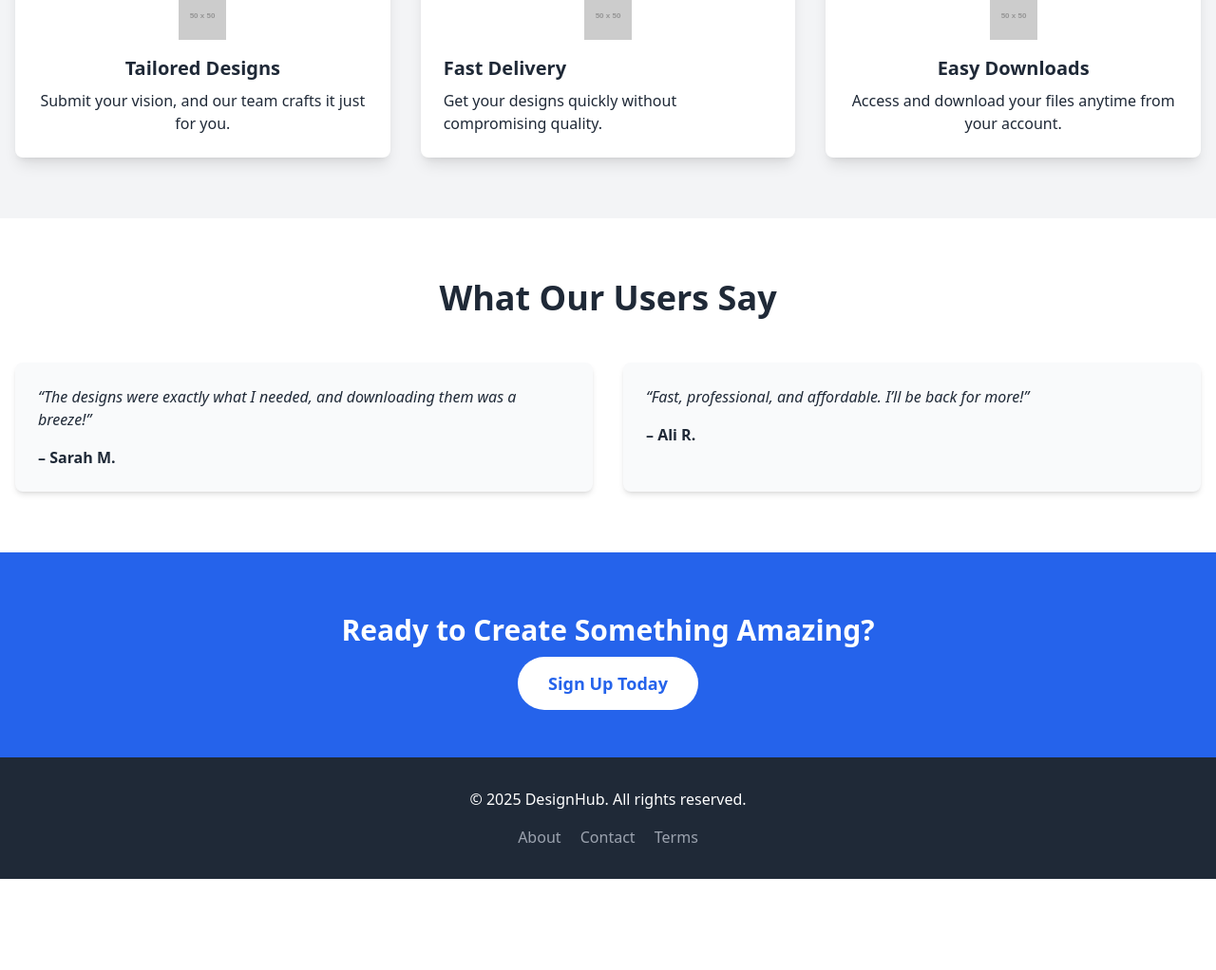
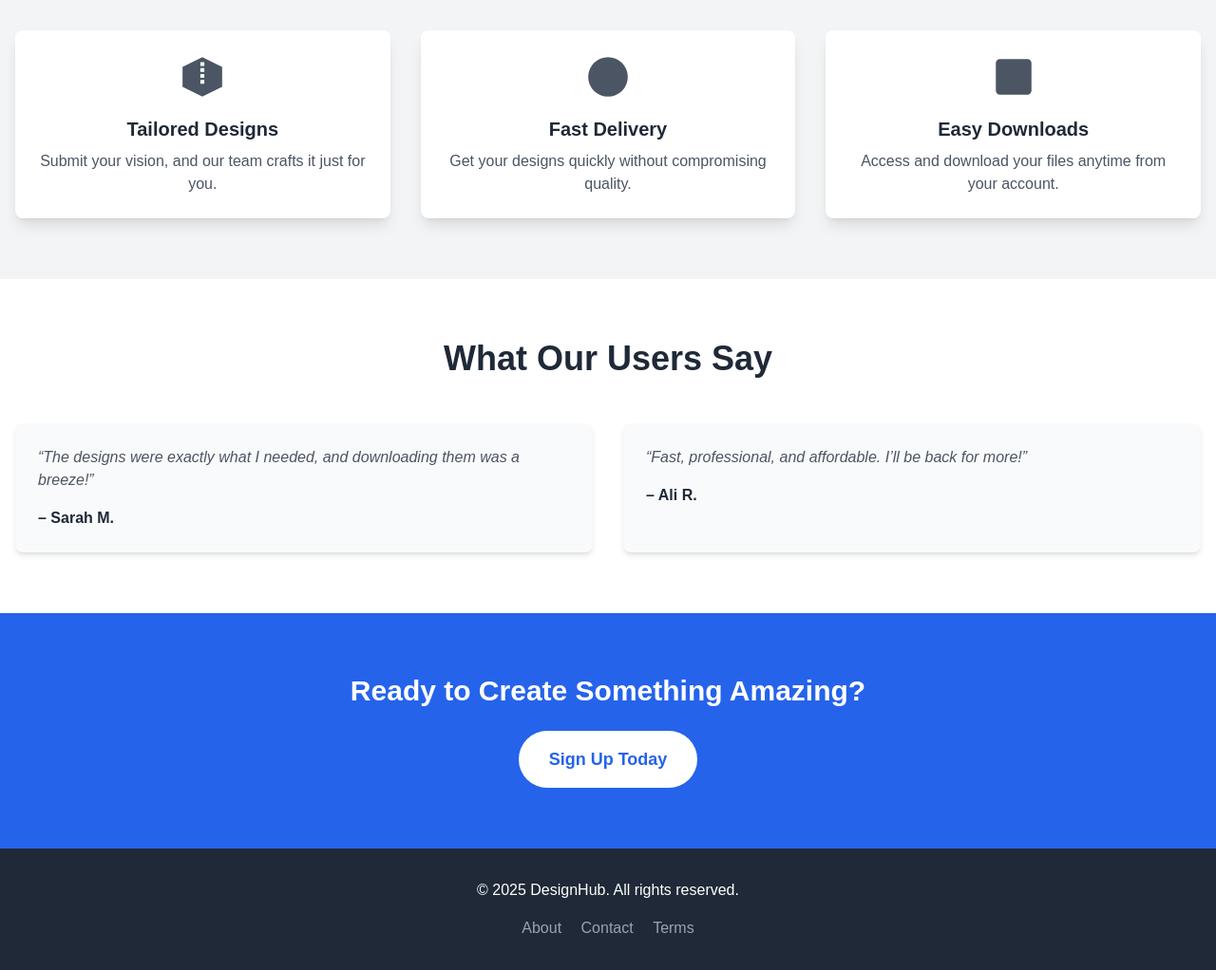
Before and after one commit to theonlykingpin/Design-Hub, a plain HTML site: page index.html in a window 1280 px wide. Shown: the part 520-1542 px from the top of the page at 95% size. Before the commit the page ends 1446 px from the top, so only its background shows below. Drawn offline with nearby package versions, Linux system fonts and the light colour scheme; placeholder pictures from the web are drawn by us; a web font is replaced by a local one.

Commit message:
Update index.html

```diff
--- a/index.html
+++ b/index.html
@@ -16,6 +16,11 @@
             50% { background-position: 100% 50%; }
             100% { background-position: 0% 50%; }
         }
+        [dir="rtl"] .text-center { text-align: center; }
+        [dir="rtl"] .text-left { text-align: right; }
+        [dir="rtl"] .text-right { text-align: left; }
+        .feature-icon { width: 50px; height: 50px; fill: #4b5563; transition: fill 0.3s; }
+        .feature-icon:hover { fill: #2563eb; }
     </style>
 </head>
 <body class="font-sans text-gray-800 transition-all duration-300" id="body-root">
@@ -27,31 +32,37 @@
     <!-- Hero Section -->
     <section class="animate-gradient text-white py-20">
         <div class="container mx-auto text-center px-4">
-            <h1 class="text-5xl md:text-6xl font-bold mb-6" data-en="Turn Your Ideas into Stunning Designs" data-fa="ایده‌هایت را به طرح‌های خیره‌کننده تبدیل کن">Turn Your Ideas into Stunning Designs</h1>
-            <p class="text-xl md:text-2xl mb-8" data-en="Custom graphics, illustrations, and more – delivered to your account." data-fa="گرافیک سفارشی، تصاویر و بیشتر – مستقیم در حساب کاربری‌ات.">Custom graphics, illustrations, and more – delivered to your account.</p>
-            <a href="/register" class="bg-white text-gray-800 px-8 py-4 rounded-full font-semibold text-lg hover:bg-gray-200 transition" data-en="Get Started Now" data-fa="همین حالا شروع کن">Get Started Now</a>
+            <h1 class="text-4xl sm:text-5xl md:text-6xl font-bold mb-6 leading-tight" data-en="Turn Your Ideas into Stunning Designs" data-fa="ایده‌هایت را به طرح‌های خیره‌کننده تبدیل کن">Turn Your Ideas into Stunning Designs</h1>
+            <p class="text-lg sm:text-xl md:text-2xl mb-8 max-w-2xl mx-auto" data-en="Custom graphics, illustrations, and more – delivered to your account." data-fa="گرافیک سفارشی، تصاویر و بیشتر – مستقیم در حساب کاربری‌ات.">Custom graphics, illustrations, and more – delivered to your account.</p>
+            <a href="/register" class="inline-block bg-white text-gray-800 px-8 py-4 rounded-full font-semibold text-lg hover:bg-gray-200 transition" data-en="Get Started Now" data-fa="همین حالا شروع کن">Get Started Now</a>
         </div>
     </section>
 
     <!-- Features Section -->
     <section class="py-16 bg-gray-100">
         <div class="container mx-auto px-4">
-            <h2 class="text-4xl font-bold text-center mb-12" data-en="Why Choose DesignHub?" data-fa="چرا DesignHub را انتخاب کنیم؟">Why Choose DesignHub?</h2>
-            <div class="grid grid-cols-1 md:grid-cols-3 gap-8">
+            <h2 class="text-3xl sm:text-4xl font-bold text-center mb-12" data-en="Why Choose DesignHub?" data-fa="چرا DesignHub را انتخاب کنیم؟">Why Choose DesignHub?</h2>
+            <div class="grid grid-cols-1 sm:grid-cols-2 md:grid-cols-3 gap-8">
                 <div class="text-center p-6 bg-white rounded-lg shadow-lg">
-                    <img src="https://via.placeholder.com/50" alt="Custom Icon" class="mx-auto mb-4">
+                    <svg class="feature-icon mx-auto mb-4" viewBox="0 0 24 24">
+                        <path d="M12 2L2 7v10l10 5 10-5V7L12 2zm-1 2.5h2v2h-2v-2zm0 3h2v2h-2v-2zm0 3h2v2h-2v-2zm0 3h2v2h-2v-2z"/>
+                    </svg>
                     <h3 class="text-xl font-semibold mb-2" data-en="Tailored Designs" data-fa="طرح‌های سفارشی">Tailored Designs</h3>
-                    <p data-en="Submit your vision, and our team crafts it just for you." data-fa="چشم‌اندازت را بفرست، تیم ما آن را برایت می‌سازد.">Submit your vision, and our team crafts it just for you.</p>
-                </div>
-                <div class="texthz-center p-6 bg-white rounded-lg shadow-lg">
-                    <img src="https://via.placeholder.com/50" alt="Fast Icon" class="mx-auto mb-4">
-                    <h3 class="text-xl font-semibold mb-2" data-en="Fast Delivery" data-fa="تحویل سریع">Fast Delivery</h3>
-                    <p data-en="Get your designs quickly without compromising quality." data-fa="طرح‌هایت را سریع و با کیفیت بگیر.">Get your designs quickly without compromising quality.</p>
+                    <p class="text-gray-600" data-en="Submit your vision, and our team crafts it just for you." data-fa="چشم‌اندازت را بفرست، تیم ما آن را برایت می‌سازد.">Submit your vision, and our team crafts it just for you.</p>
                 </div>
                 <div class="text-center p-6 bg-white rounded-lg shadow-lg">
-                    <img src="https://via.placeholder.com/50" alt="Download Icon" class="mx-auto mb-4">
+                    <svg class="feature-icon mx-auto mb-4" viewBox="0 0 24 24">
+                        <path d="M12 2a10 10 0 100 20 10 10 0 000-20zm1 2h-2v8l-3.5 2 1 1.73L13 13V4z"/>
+                    </svg>
+                    <h3 class="text-xl font-semibold mb-2" data-en="Fast Delivery" data-fa="تحویل سریع">Fast Delivery</h3>
+                    <p class="text-gray-600" data-en="Get your designs quickly without compromising quality." data-fa="طرح‌هایت را سریع و با کیفیت بگیر.">Get your designs quickly without compromising quality.</p>
+                </div>
+                <div class="text-center p-6 bg-white rounded-lg shadow-lg">
+                    <svg class="feature-icon mx-auto mb-4" viewBox="0 0 24 24">
+                        <path d="M5 3h14a2 2 0 012 2v14a2 2 0 01-2 2H5a2 2 0 01-2-2V5a2 2 0 012-2zm2 12h10v2H7v-2zm0-4h10v2H7v-2zm0-4h10v2H7v-2z"/>
+                    </svg>
                     <h3 class="text-xl font-semibold mb-2" data-en="Easy Downloads" data-fa="دانلود آسان">Easy Downloads</h3>
-                    <p data-en="Access and download your files anytime from your account." data-fa="هر زمان از حساب کاربری‌ات فایل‌ها را دانلود کن.">Access and download your files anytime from your account.</p>
+                    <p class="text-gray-600" data-en="Access and download your files anytime from your account." data-fa="هر زمان از حساب کاربری‌ات فایل‌ها را دانلود کن.">Access and download your files anytime from your account.</p>
                 </div>
             </div>
         </div>
@@ -60,14 +71,14 @@
     <!-- Testimonials Section -->
     <section class="py-16">
         <div class="container mx-auto px-4">
-            <h2 class="text-4xl font-bold text-center mb-12" data-en="What Our Users Say" data-fa="کاربران ما چه می‌گویند">What Our Users Say</h2>
+            <h2 class="text-3xl sm:text-4xl font-bold text-center mb-12" data-en="What Our Users Say" data-fa="کاربران ما چه می‌گویند">What Our Users Say</h2>
             <div class="grid grid-cols-1 md:grid-cols-2 gap-8">
                 <div class="p-6 bg-gray-50 rounded-lg shadow-md">
-                    <p class="italic mb-4" data-en="“The designs were exactly what I needed, and downloading them was a breeze!”" data-fa="«طرح‌ها دقیقاً همان چیزی بودند که نیاز داشتم، دانلودشان هم خیلی ساده بود!»">“The designs were exactly what I needed, and downloading them was a breeze!”</p>
+                    <p class="italic mb-4 text-gray-600" data-en="“The designs were exactly what I needed, and downloading them was a breeze!”" data-fa="«طرح‌ها دقیقاً همان چیزی بودند که نیاز داشتم، دانلودشان هم خیلی ساده بود!»">“The designs were exactly what I needed, and downloading them was a breeze!”</p>
                     <p class="font-semibold" data-en="– Sarah M." data-fa="– سارا م.">– Sarah M.</p>
                 </div>
                 <div class="p-6 bg-gray-50 rounded-lg shadow-md">
-                    <p class="italic mb-4" data-en="“Fast, professional, and affordable. I’ll be back for more!”" data-fa="«سریع، حرفه‌ای و مقرون‌به‌صرفه. دوباره برمی‌گردم!»">“Fast, professional, and affordable. I’ll be back for more!”</p>
+                    <p class="italic mb-4 text-gray-600" data-en="“Fast, professional, and affordable. I’ll be back for more!”" data-fa="«سریع، حرفه‌ای و مقرون‌به‌صرفه. دوباره برمی‌گردم!»">“Fast, professional, and affordable. I’ll be back for more!”</p>
                     <p class="font-semibold" data-en="– Ali R." data-fa="– علی ر.">– Ali R.</p>
                 </div>
             </div>
@@ -77,8 +88,8 @@
     <!-- CTA Section -->
     <section class="py-16 bg-blue-600 text-white text-center">
         <div class="container mx-auto px-4">
-            <h2 class="text-3xl font-bold mb-6" data-en="Ready to Create Something Amazing?" data-fa="آماده خلق چیزی شگفت‌انگیز هستی؟">Ready to Create Something Amazing?</h2>
-            <a href="/register" class="bg-white text-blue-600 px-8 py-4 rounded-full font-semibold text-lg hover:bg-gray-200 transition" data-en="Sign Up Today" data-fa="امروز ثبت‌نام کن">Sign Up Today</a>
+            <h2 class="text-2xl sm:text-3xl font-bold mb-6" data-en="Ready to Create Something Amazing?" data-fa="آماده خلق چیزی شگفت‌انگیز هستی؟">Ready to Create Something Amazing?</h2>
+            <a href="/register" class="inline-block bg-white text-blue-600 px-8 py-4 rounded-full font-semibold text-lg hover:bg-gray-200 transition" data-en="Sign Up Today" data-fa="امروز ثبت‌نام کن">Sign Up Today</a>
         </div>
     </section>
 
@@ -86,10 +97,10 @@
     <footer class="py-8 bg-gray-800 text-white">
         <div class="container mx-auto px-4 text-center">
             <p data-en="© 2025 DesignHub. All rights reserved." data-fa="© ۱۴۰۴ DesignHub. همه حقوق محفوظ است.">© 2025 DesignHub. All rights reserved.</p>
-            <div class="mt-4">
-                <a href="#" class="text-gray-400 hover:text-white mx-2" data-en="About" data-fa="درباره ما">About</a>
-                <a href="#" class="text-gray-400 hover:text-white mx-2" data-en="Contact" data-fa="تماس با ما">Contact</a>
-                <a href="#" class="text-gray-400 hover:text-white mx-2" data-en="Terms" data-fa="شرایط استفاده">Terms</a>
+            <div class="mt-4 space-x-4 rtl:space-x-reverse">
+                <a href="#" class="text-gray-400 hover:text-white" data-en="About" data-fa="درباره ما">About</a>
+                <a href="#" class="text-gray-400 hover:text-white" data-en="Contact" data-fa="تماس با ما">Contact</a>
+                <a href="#" class="text-gray-400 hover:text-white" data-en="Terms" data-fa="شرایط استفاده">Terms</a>
             </div>
         </div>
     </footer>
@@ -116,7 +127,6 @@
             updateLanguage();
         });
 
-        // Smooth scroll for anchor links
         document.querySelectorAll('a[href^="#"]').forEach(anchor => {
             anchor.addEventListener('click', function(e) {
                 e.preventDefault();
@@ -124,11 +134,12 @@
             });
         });
 
-        // Optional: Load a Persian font (e.g., Vazir) from CDN
         const link = document.createElement('link');
         link.href = 'https://cdn.fontcdn.ir/Font/Persian/Vazir/Vazir.css';
         link.rel = 'stylesheet';
         document.head.appendChild(link);
+
+        updateLanguage();
     </script>
 </body>
 </html>
```
